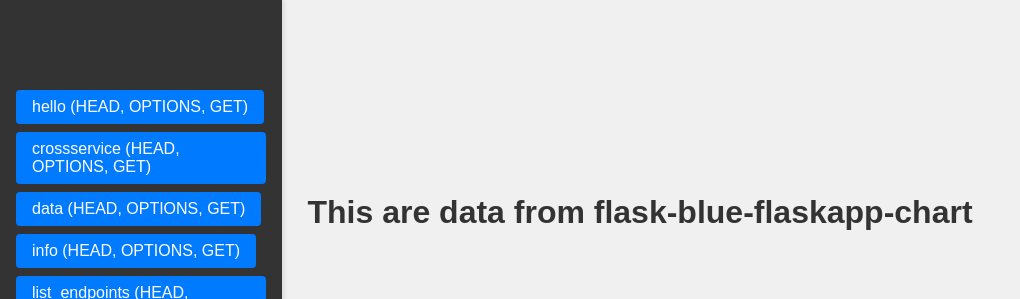
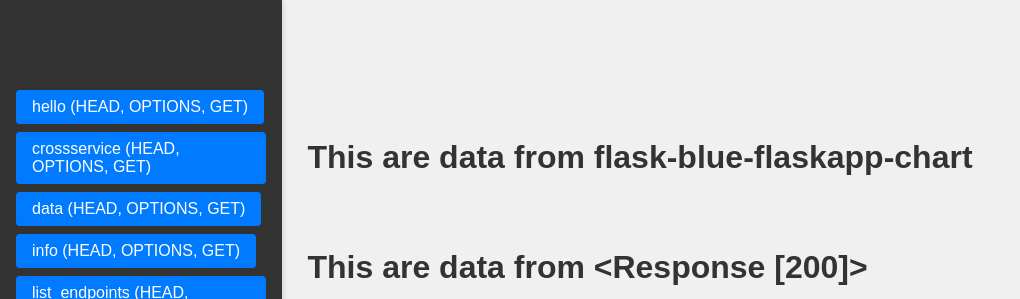
Before and after one commit to MarosBenadik/flask-app, a Flask app: page /crossservice in a window 1280 px wide. Shown: the top 299 px of the page, without its empty margins (0-1020 px from the left). Run offline with Flask 3, Linux system fonts and the light colour scheme; data that the repository does not hold is empty.

Commit message:
Update crossservice.html

```diff
--- a/templates/crossservice.html
+++ b/templates/crossservice.html
@@ -4,6 +4,9 @@
 
 {% block content %}
    <h1>This are data from {{ crossservice }}</h1>
+   <br>
+   <br>
+   <h1>This are data from {{ response }}</h1>
    <br>
    <br>
    <p>POD NAME: {{ response.pod_name }}</p>
```
